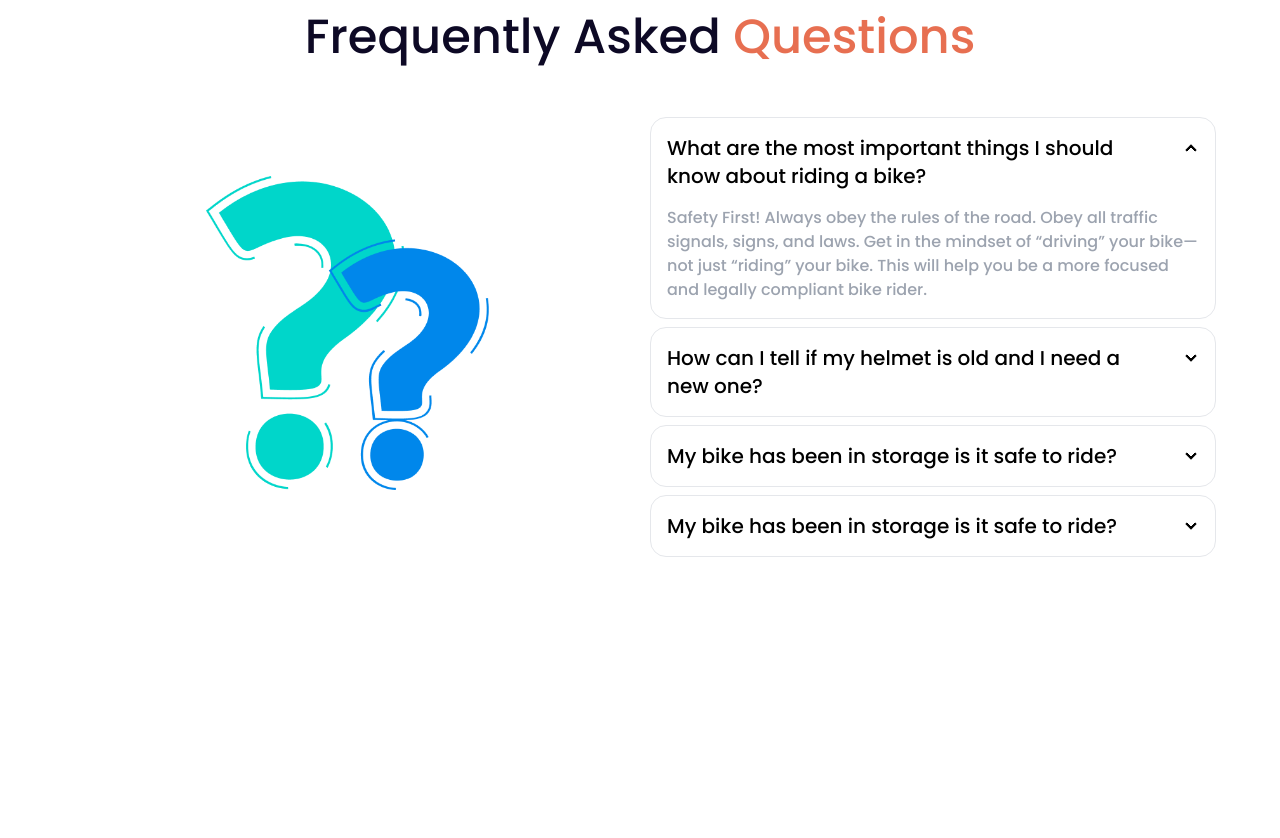
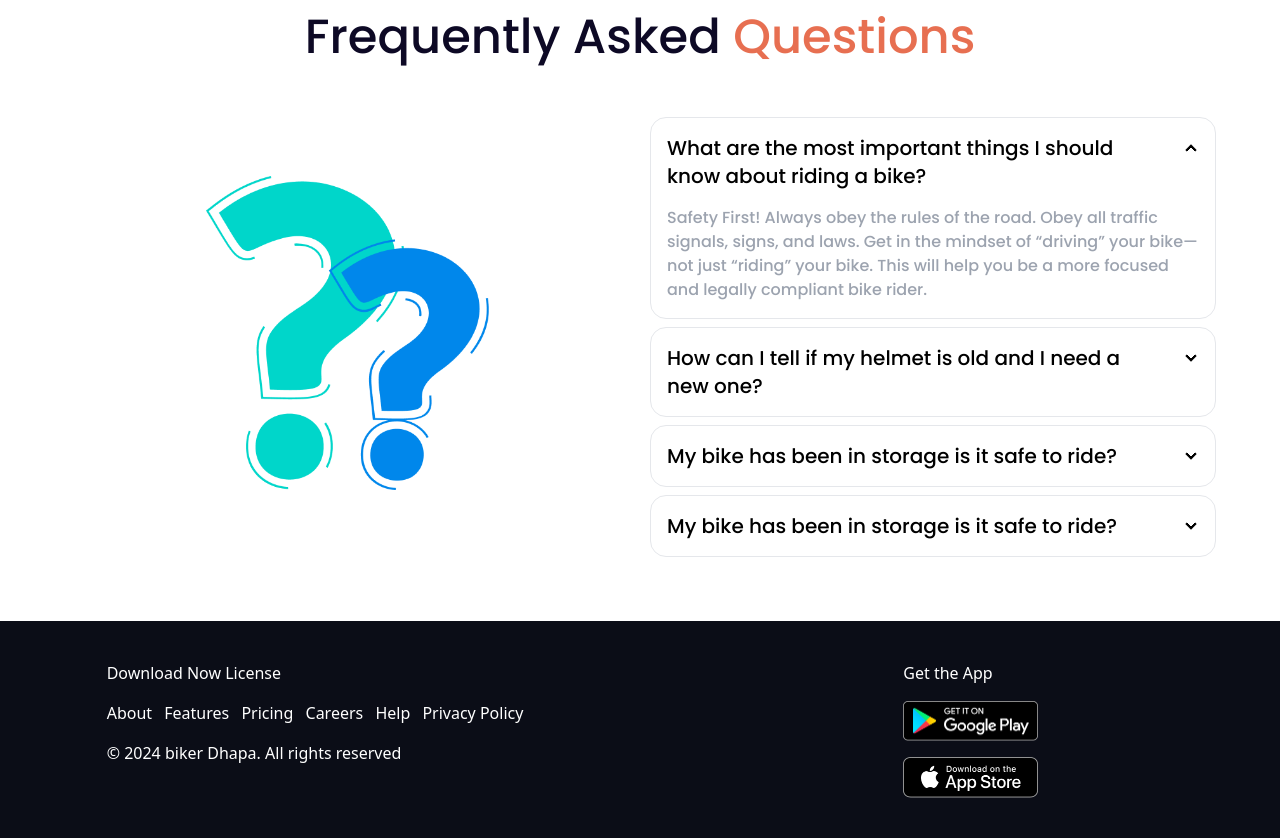
Before and after one commit to sagorcnits/Biker-Dhapa, a plain HTML site: page index.html in a window 1280 px wide. Shown: the part 2229-3067 px from the top of the page. Before the commit the page ends 2850 px from the top, so only its background shows below. Drawn offline with nearby package versions, Linux system fonts and the light colour scheme.

Commit message:
footer added

```diff
--- a/index.html
+++ b/index.html
@@ -399,7 +399,7 @@
             <figure>
               <img
                 class="w-4/12 mx-auto py-4"
-                src="images/others/user-1.png"
+                src="images/others/user-2.png"
                 alt="Shoes"
               />
             </figure>
@@ -448,7 +448,7 @@
             <figure>
               <img
                 class="w-4/12 mx-auto py-4"
-                src="images/others/user-1.png"
+                src="images/others/user-3.png"
                 alt="Shoes"
               />
             </figure>
@@ -560,6 +560,50 @@
         </div>
       </section>
     </main>
-    <footer></footer>
+
+    <footer class="bg-[#0B0D17] text-white py-10">
+      <div
+        class="flex flex-col lg:flex-row gap-5 justify-between w-10/12 mx-auto"
+      >
+        <div class="space-y-4">
+          <a>Download Now</a>
+          <a>License</a>
+          <div>
+            <a class="mr-2 cursor-pointer hover:text-orange-500 duration-500"
+              >About</a
+            >
+            <a class="mr-2 cursor-pointer hover:text-orange-500 duration-500"
+              >Features</a
+            >
+            <a class="mr-2 cursor-pointer hover:text-orange-500 duration-500"
+              >Pricing</a
+            >
+            <a class="mr-2 cursor-pointer hover:text-orange-500 duration-500"
+              >Careers</a
+            >
+            <a class="mr-2 cursor-pointer hover:text-orange-500 duration-500"
+              >Help</a
+            >
+            <a class="mr-2 cursor-pointer hover:text-orange-500 duration-500"
+              >Privacy Policy</a
+            >
+          </div>
+          <p>© 2024 biker Dhapa. All rights reserved</p>
+        </div>
+        <div class="space-y-4">
+          <h2>Get the App</h2>
+          <img
+            class="w-1/2 cursor-pointer"
+            src="images/others/android.png"
+            alt=""
+          />
+          <img
+            class="w-1/2 cursor-pointer"
+            src="images/others/ios.png"
+            alt=""
+          />
+        </div>
+      </div>
+    </footer>
   </body>
 </html>
```
